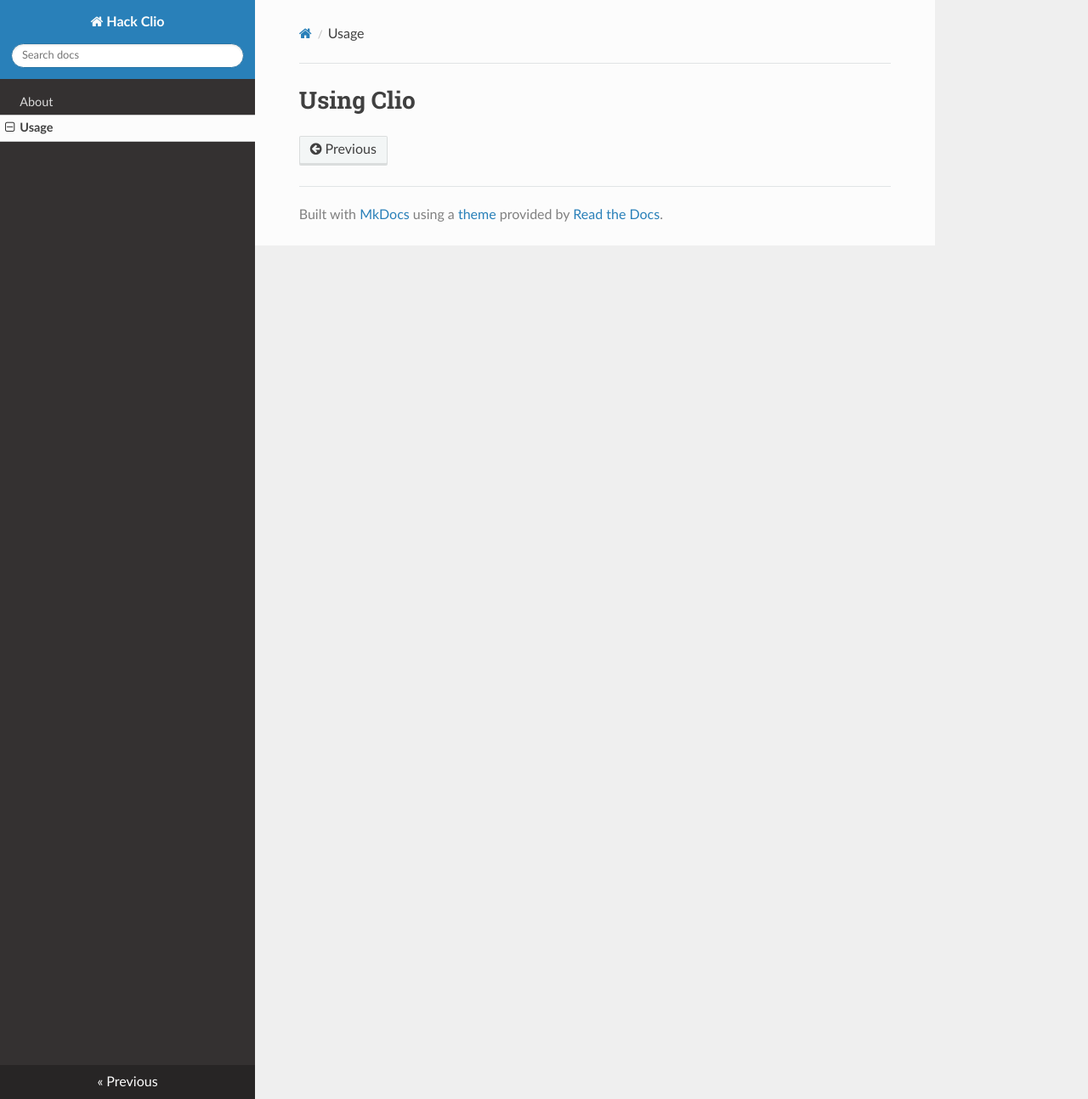
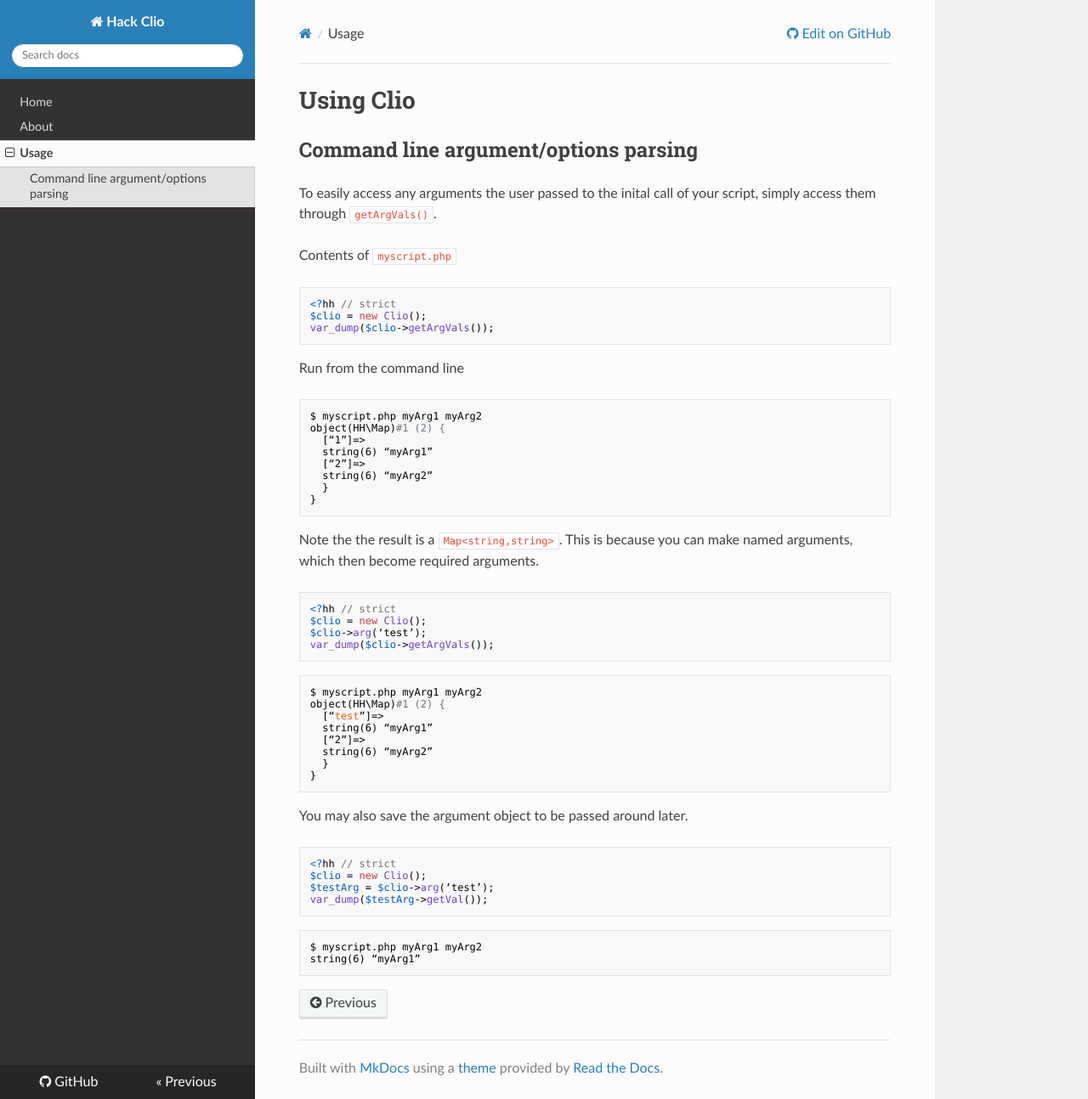
Before and after one commit to kilahm/HackClio, an MkDocs documentation site: the page built from docs/docs/use.md, in a window 1280 px wide and 1294 px high. Shown: the whole window at 85% size. Built offline with MkDocs 1.6.1, drawn with Linux system fonts in a browser that asks for light colours; nearby versions of some CDN libraries; old or Windows-style settings are respelled for this version of MkDocs.

````diff
--- a/docs/docs/use.md
+++ b/docs/docs/use.md
@@ -1,2 +1,59 @@
 Using Clio
 ==========
+
+## Command line argument/options parsing
+
+To easily access any arguments the user passed to the inital call of your script, simply access them through `getArgVals()`.
+
+Contents of `myscript.php`
+```php
+<?hh // strict
+$clio = new Clio();
+var_dump($clio->getArgVals());
+```
+
+Run from the command line
+```sh
+$ myscript.php myArg1 myArg2
+object(HH\Map)#1 (2) {
+  [“1”]=>
+  string(6) “myArg1”
+  [“2”]=>
+  string(6) “myArg2”
+  }
+}
+```
+
+Note the the result is a `Map<string,string>`.  This is because you can make named arguments, which then become required arguments.
+
+```php
+<?hh // strict
+$clio = new Clio();
+$clio->arg(‘test’);
+var_dump($clio->getArgVals());
+```
+
+```sh
+$ myscript.php myArg1 myArg2
+object(HH\Map)#1 (2) {
+  [“test”]=>
+  string(6) “myArg1”
+  [“2”]=>
+  string(6) “myArg2”
+  }
+}
+```
+
+You may also save the argument object to be passed around later.
+
+```php
+<?hh // strict
+$clio = new Clio();
+$testArg = $clio->arg(‘test’);
+var_dump($testArg->getVal());
+```
+
+```sh
+$ myscript.php myArg1 myArg2
+string(6) “myArg1”
+```
--- a/docs/mkdocs.yml
+++ b/docs/mkdocs.yml
@@ -1,5 +1,7 @@
 site_name: Hack Clio
 pages:
+    - [index.md, Home]
     - [about.md, About]
     - [use.md, Usage]
 theme: readthedocs
+repo_url: https://github.com/kilahm/HackClio
````
Also changed, not shown: README.md.
